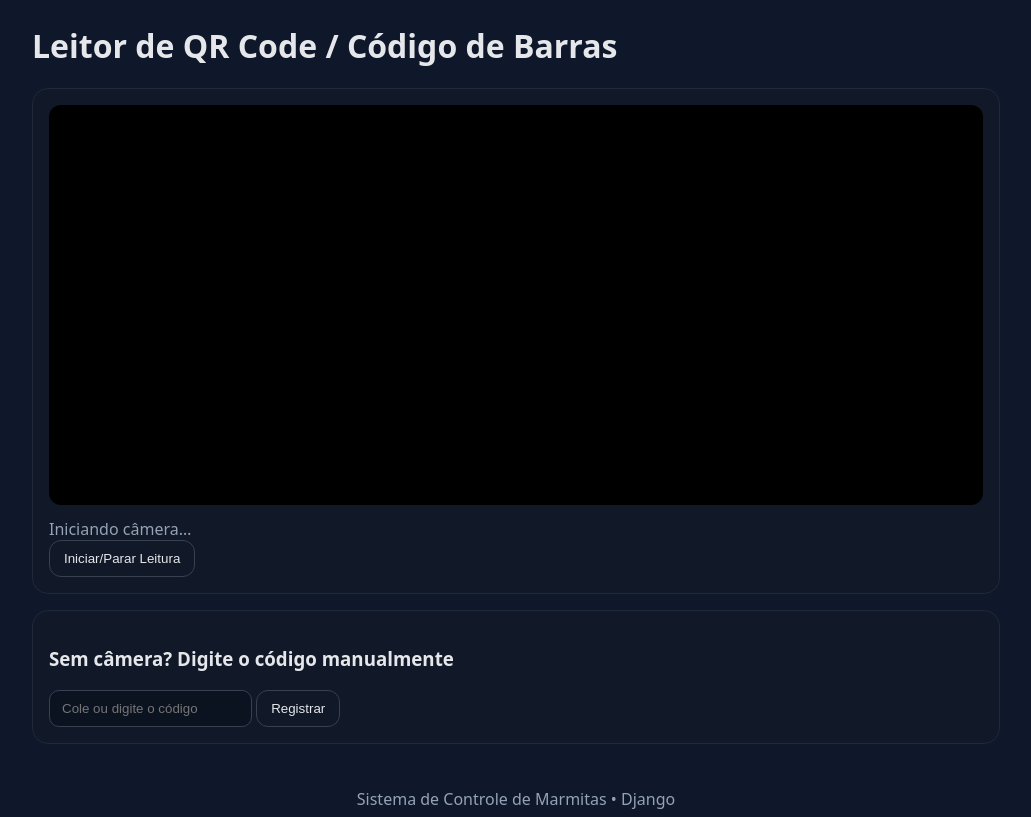
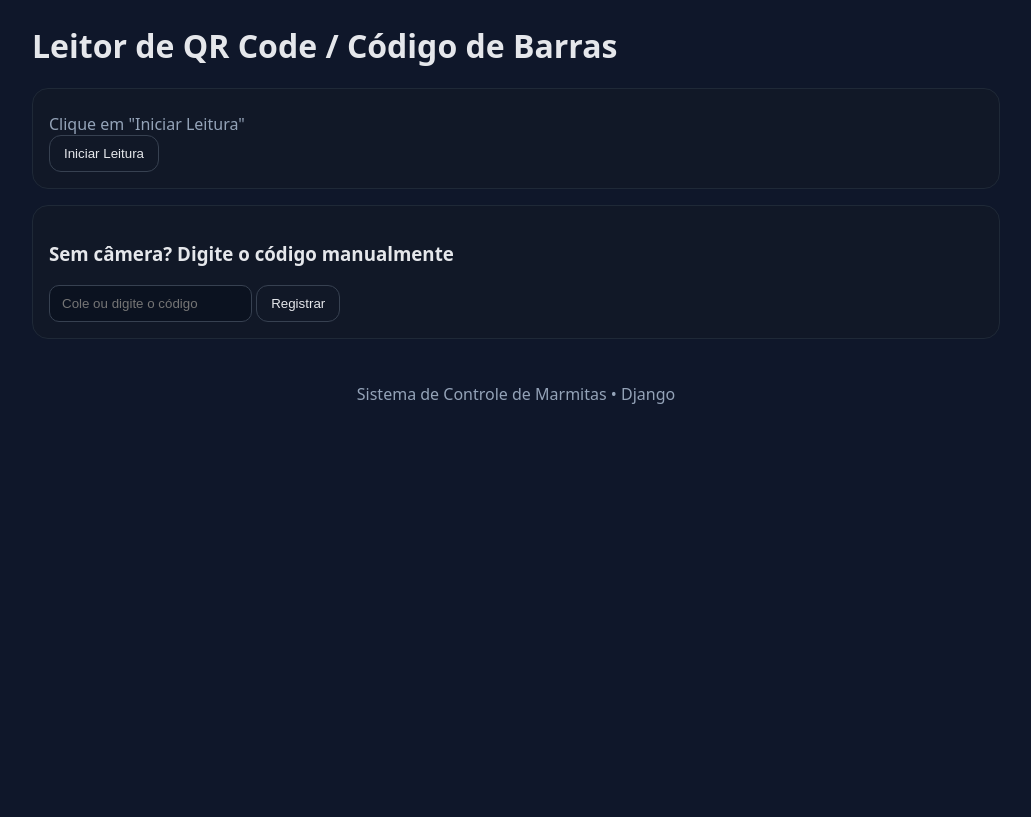
Before and after one commit to gilvanjuniorskyward/marmitas_django, a Django app: page /scanner/ in a window 1280 px wide. Shown: the part 47-864 px from the top of the page, without its empty margins (124-1155 px from the left). After the commit the page ends 451 px from the top, so only its background shows below. Run offline with Django 5.2, Linux system fonts and the light colour scheme; a user stored in the database is signed in.

Commit message:
Update scanner.html

```diff
--- a/templates/scanner.html
+++ b/templates/scanner.html
@@ -3,19 +3,26 @@
 {% block content %}
 {% load static %}
 
+<!-- ✅ Apenas UMA div reader -->
+<div id="reader" style="width:300px; display:none;"></div>
+
+<!-- ✅ Biblioteca do html5-qrcode -->
 <script src="https://unpkg.com/html5-qrcode"></script>
-<div id="reader" style="width:300px;"></div>
 
 <h1>Leitor de QR Code / Código de Barras</h1>
+
 <div class="card">
-  <video id="camera" autoplay playsinline></video>
-  <div id="status">Iniciando câmera…</div>
-  <button id="toggle">Iniciar/Parar Leitura</button>
+  <div id="status">Clique em "Iniciar Leitura"</div>
+  <button id="toggle">Iniciar Leitura</button>
 </div>
+
 <div class="card">
   <h3>Sem câmera? Digite o código manualmente</h3>
   <input id="manual" placeholder="Cole ou digite o código" />
   <button id="enviar">Registrar</button>
 </div>
+
+<!-- ✅ Seu JS atualizado -->
 <script src="{% static 'entregas/scanner.js' %}"></script>
+
 {% endblock %}
```
